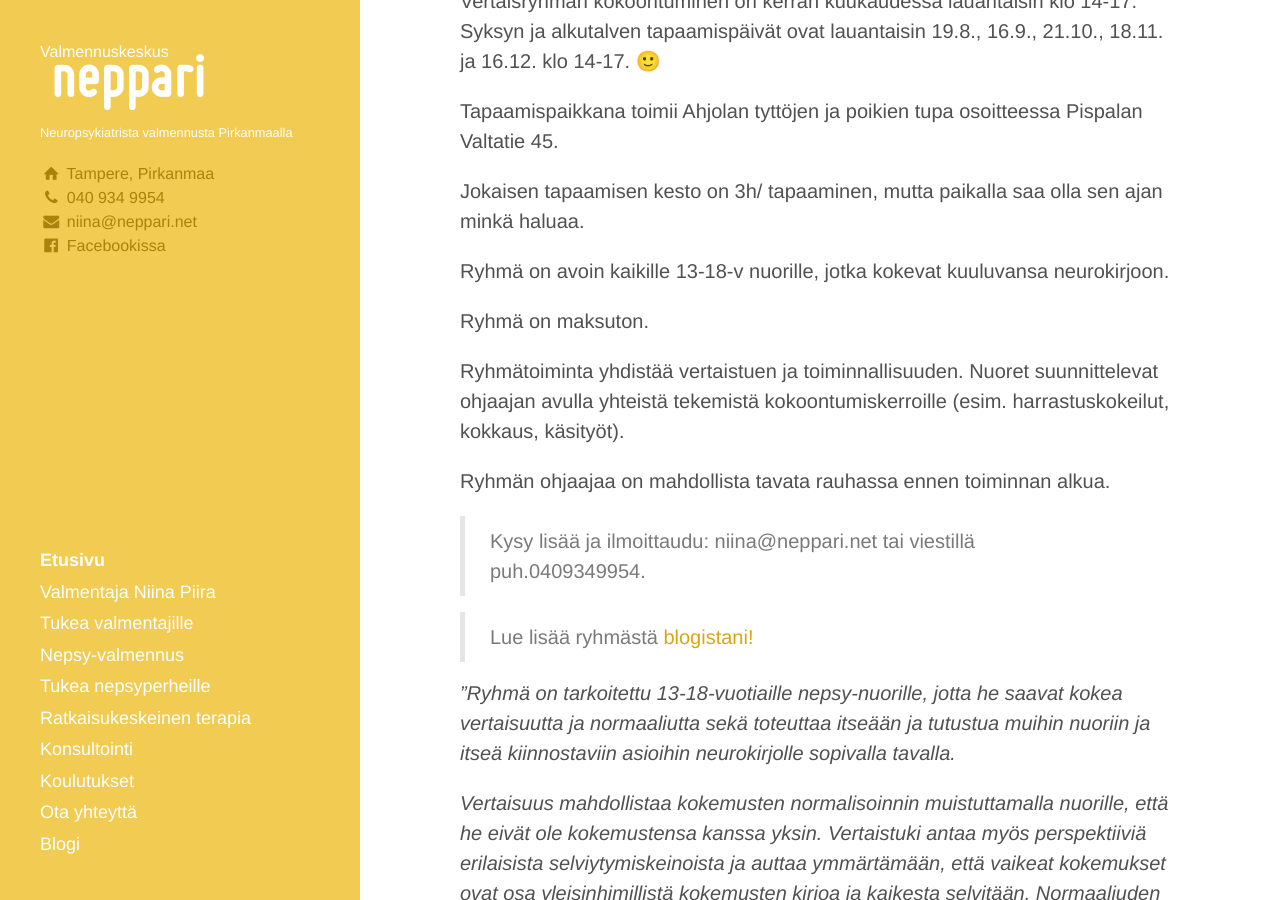
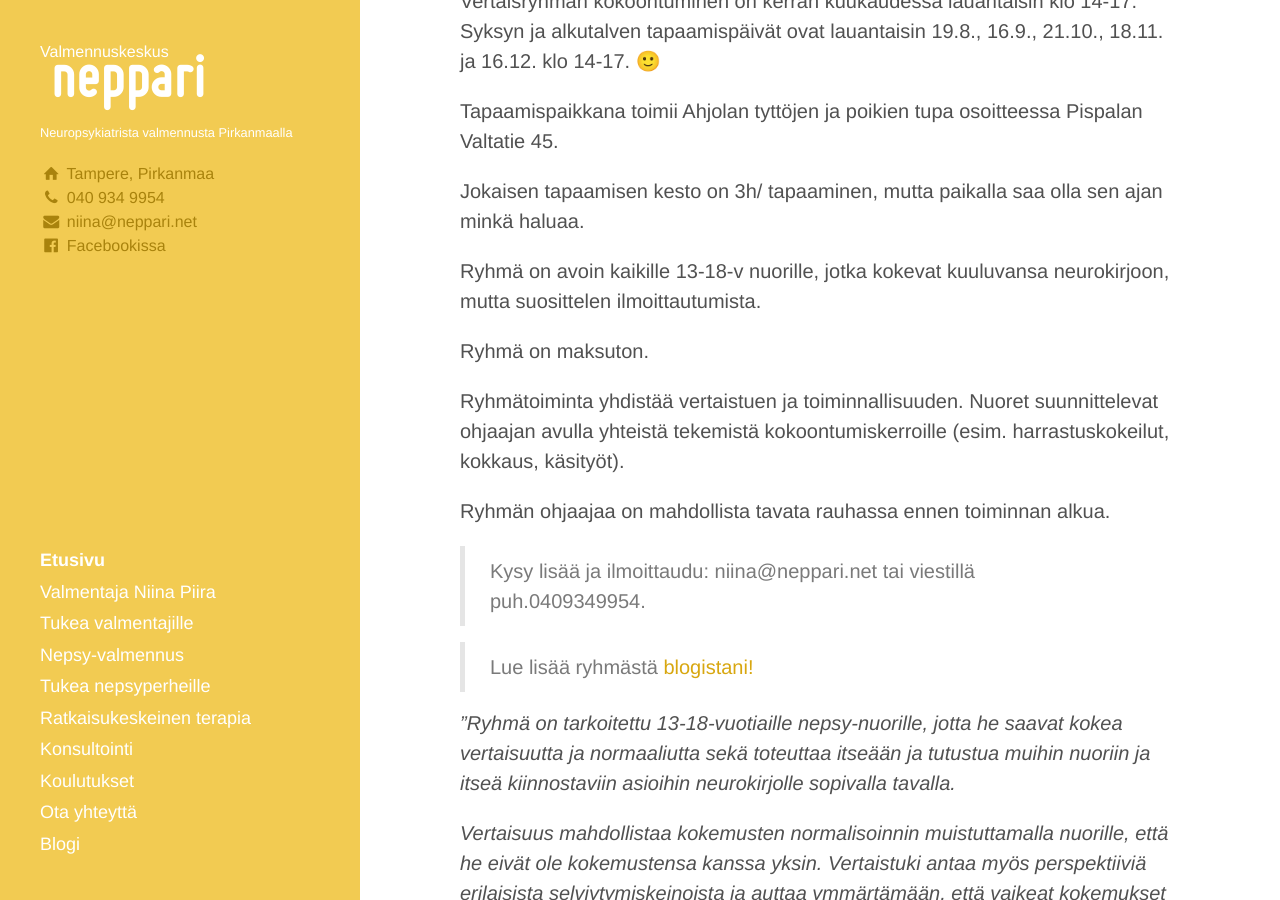
Before and after one commit to niinapiira/neppari.net, a Jekyll site: the page built from index.md, in a window 1280 px wide and 900 px high, scrolled down 2343 px. Built offline with Jekyll 4.4.1, drawn with Linux system fonts in a browser that asks for light colours.

Commit message:
Update index.md

```diff
--- a/index.md
+++ b/index.md
@@ -73,7 +73,7 @@ Tapaamispaikkana toimii Ahjolan tyttöjen ja poikien tupa osoitteessa Pispalan V
 
 Jokaisen tapaamisen kesto on 3h/ tapaaminen, mutta paikalla saa olla sen ajan minkä haluaa.
 
-Ryhmä on avoin kaikille 13-18-v nuorille, jotka kokevat kuuluvansa neurokirjoon.
+Ryhmä on avoin kaikille 13-18-v nuorille, jotka kokevat kuuluvansa neurokirjoon, mutta suosittelen ilmoittautumista.
 
 Ryhmä on maksuton.
 
```
